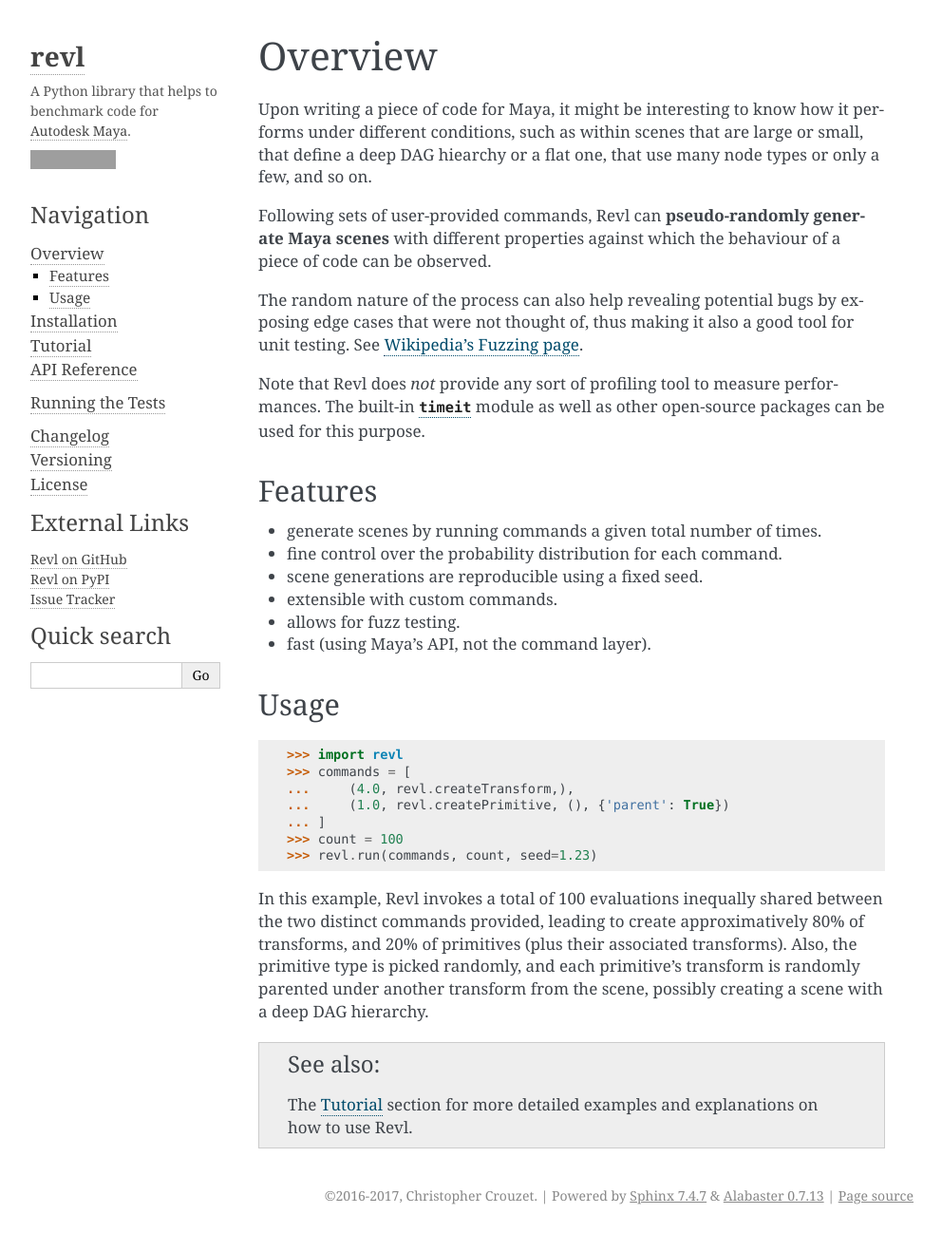
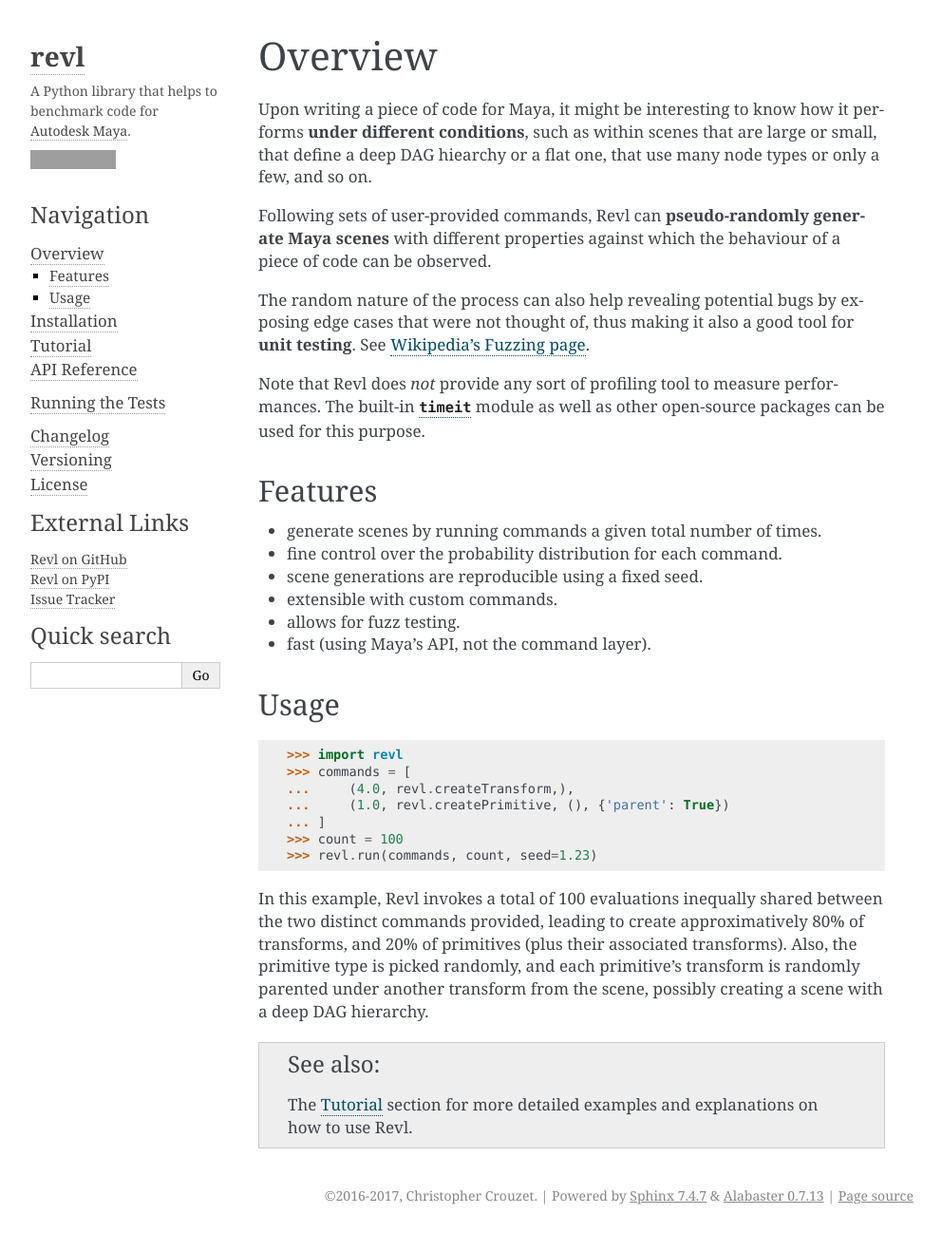
Before and after one commit to christophercrouzet/revl, a Sphinx documentation site: the page built from doc/overview.rst, in a window 1280 px wide and 1298 px high. Shown: the whole window at 95% size, without its empty margins (148-1140 px from the left). Built offline with Sphinx 7.4.7, drawn with Linux system fonts in a browser that asks for light colours; grey boxes are pictures that could not be loaded.

Commit message:
Emphasize some terms

```diff
--- a/doc/overview.rst
+++ b/doc/overview.rst
@@ -6,9 +6,9 @@
 ========
 
 Upon writing a piece of code for Maya, it might be interesting to know how it
-performs under different conditions, such as within scenes that are large or
-small, that define a deep DAG hiearchy or a flat one, that use many node types
-or only a few, and so on.
+performs **under different conditions**, such as within scenes that are large
+or small, that define a deep DAG hiearchy or a flat one, that use many node
+types or only a few, and so on.
 
 Following sets of user-provided commands, Revl can **pseudo-randomly generate
 Maya scenes** with different properties against which the behaviour of a piece
@@ -16,7 +16,7 @@
 
 The random nature of the process can also help revealing potential bugs by
 exposing edge cases that were not thought of, thus making it also a good tool
-for unit testing. See `Wikipedia's Fuzzing page`_.
+for **unit testing**. See `Wikipedia's Fuzzing page`_.
 
 Note that Revl does *not* provide any sort of profiling tool to measure
 performances. The built-in |timeit|_ module as well as other open-source
```
Also changed, not shown: README.rst (+4 -4 lines).
